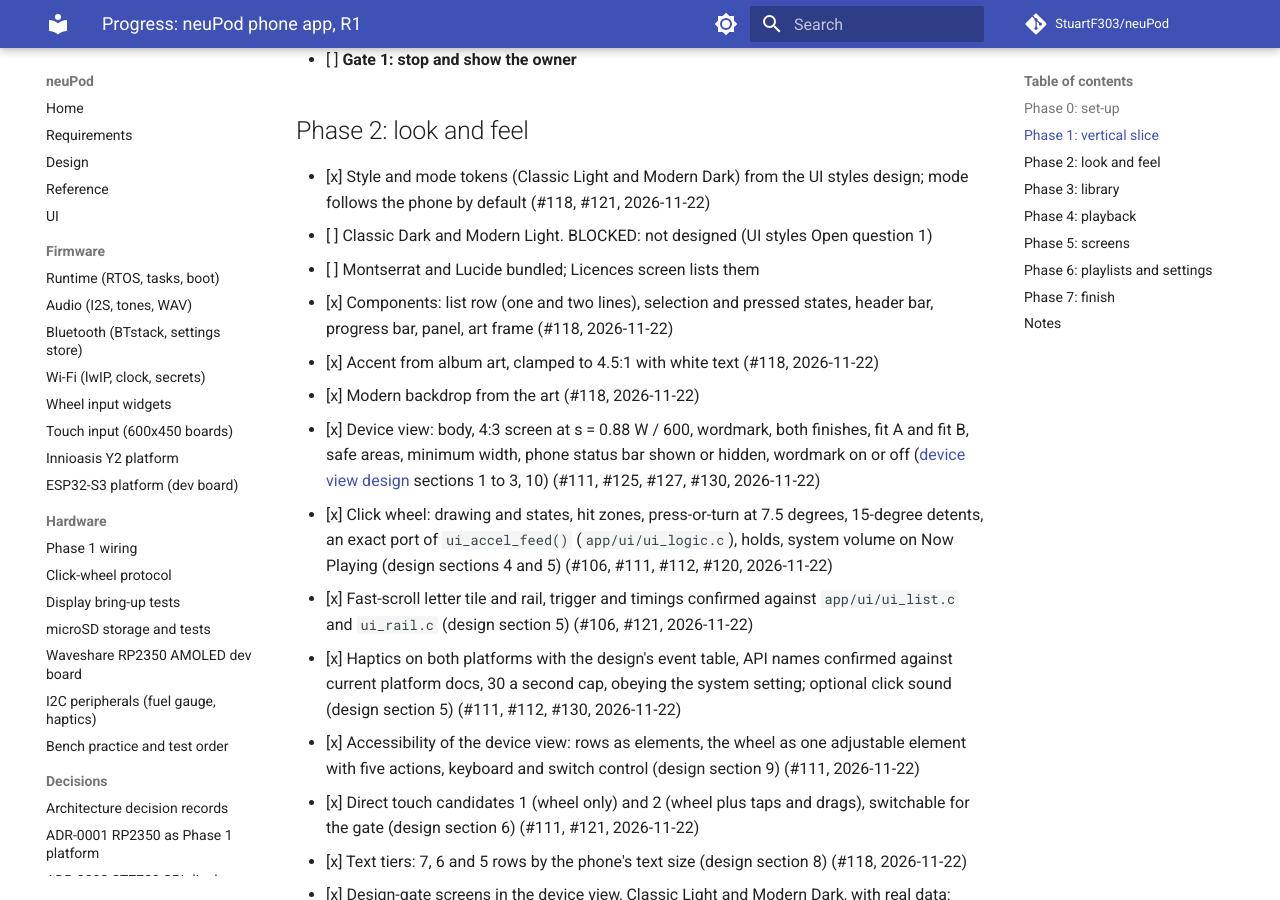
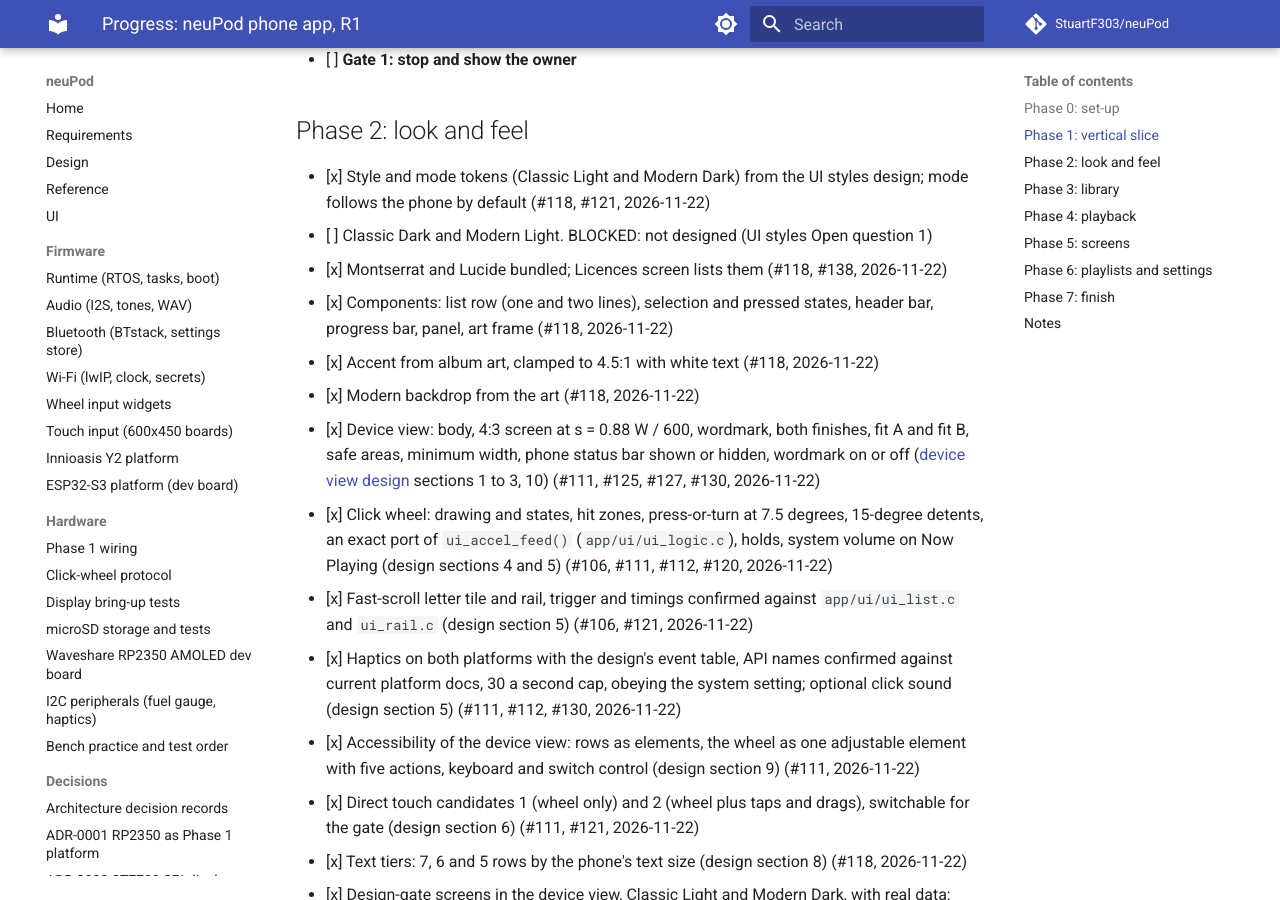
Before and after one commit to StuartF303/neuPod, an MkDocs documentation site: the page built from docs/app/PROGRESS.md, in a window 1280 px wide and 900 px high, scrolled down 1074 px. Built offline with MkDocs 1.6.1 and Material for MkDocs 9.7.7, drawn with Linux system fonts in a browser that asks for light colours; comment, search, counter and statistics services are not loaded.

Commit message:
docs(app): tick Licences screen in PROGRESS (#138)
Co-Authored-By: Claude Opus 5.5 <noreply@anthropic.com>

```diff
--- a/docs/app/PROGRESS.md
+++ b/docs/app/PROGRESS.md
@@ -30,7 +30,7 @@ Every item means: works on Android and iOS, covered by tests at the levels the s
 
 - [x] Style and mode tokens (Classic Light and Modern Dark) from the UI styles design; mode follows the phone by default (#118, #121, 2026-11-22)
 - [ ] Classic Dark and Modern Light. BLOCKED: not designed (UI styles Open question 1)
-- [ ] Montserrat and Lucide bundled; Licences screen lists them
+- [x] Montserrat and Lucide bundled; Licences screen lists them (#118, #138, 2026-11-22)
 - [x] Components: list row (one and two lines), selection and pressed states, header bar, progress bar, panel, art frame (#118, 2026-11-22)
 - [x] Accent from album art, clamped to 4.5:1 with white text (#118, 2026-11-22)
 - [x] Modern backdrop from the art (#118, 2026-11-22)
```
